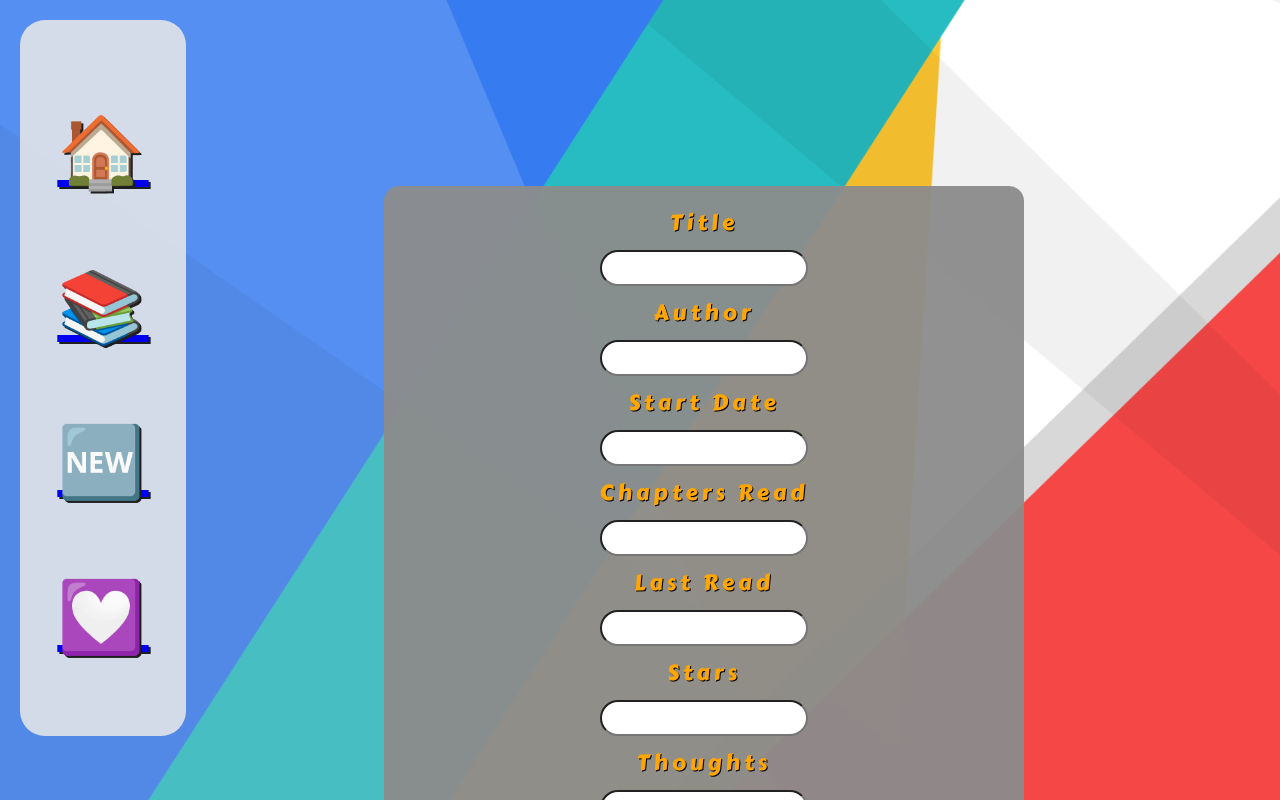
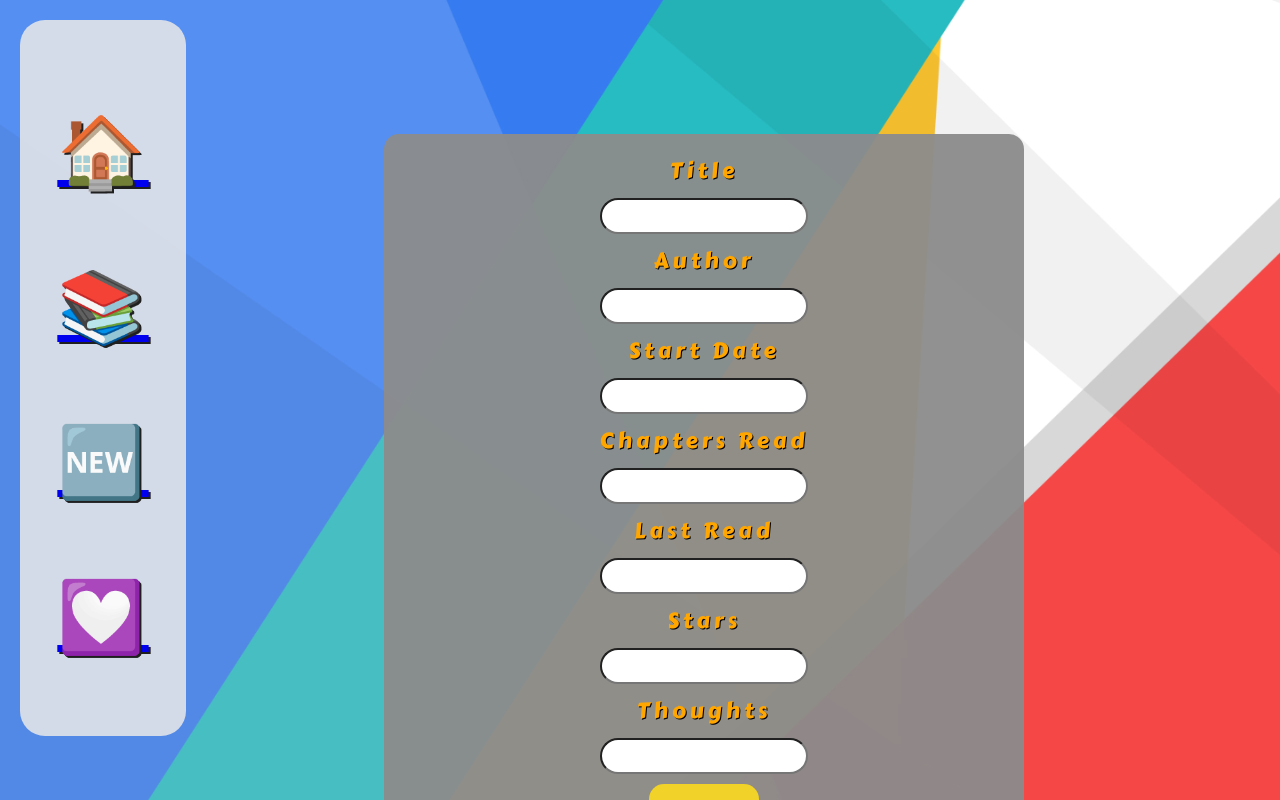
Before and after one commit to shelby-frolycoding/bookends, a React (Create React App) app: page /add-book in a window 1280 px wide. Shown: the top 800 px of the page. Built offline with nearby package versions, Linux system fonts and the light colour scheme; no server answers.

Commit message:
push for wed

```diff
--- a/src/Components/Add.css
+++ b/src/Components/Add.css
@@ -14,7 +14,7 @@ text-shadow: 1px 1px black;
   display: flex;
   justify-content: center;
   margin-left: 30%;
-  margin-top: -43%;
+  margin-top: -47%;
   text-align: center;
   padding: 20px;
   justify-content: space-around;
```
Also changed, not shown: 1 other file (tests, documents, lock files or other folders).
